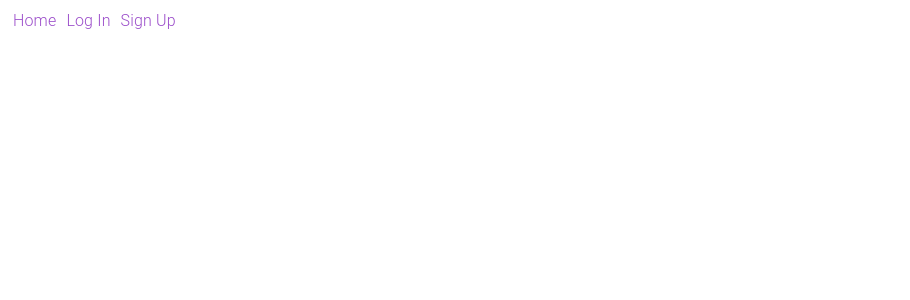
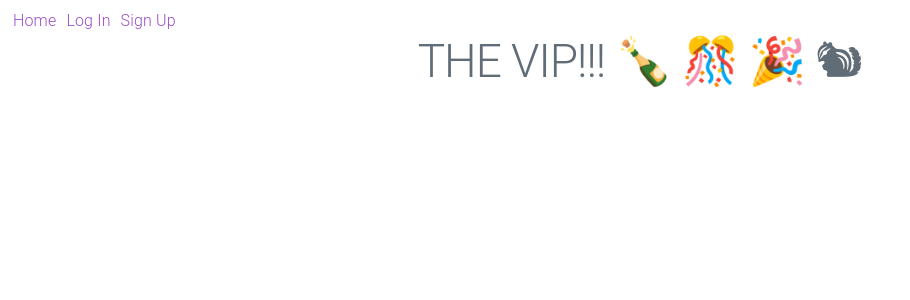
Before and after one commit to philuchansky/react-express-jwt, a React (Create React App) app in the folder client/: page /vip in a window 1280 px wide. Shown: the top 300 px of the page, without its empty margins (0-910 px from the left). Built offline with nearby package versions, Linux system fonts and the light colour scheme.

Commit message:
VIP route

```diff
--- a/client/src/App.js
+++ b/client/src/App.js
@@ -4,6 +4,7 @@ import { Link, Route, Switch } from 'react-router-dom'
 import Home from './Home'
 import LogIn from './LogIn'
 import SignUp from './SignUp'
+import VIP from './VIP'
 
 class App extends Component {
   render() {
@@ -18,6 +19,7 @@ class App extends Component {
         <Switch>
           <Route path="/login" component={LogIn} />
           <Route path="/signup" component={SignUp} />
+          <Route path="/vip" component={VIP} />
           <Route exact path="/" component={Home} />
         </Switch>
       </div>
```
